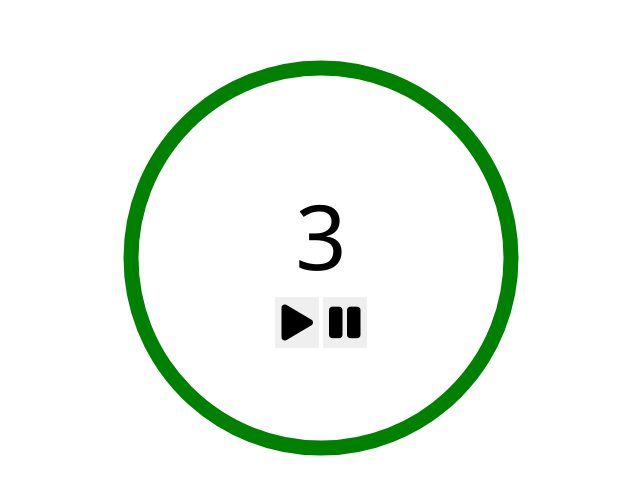
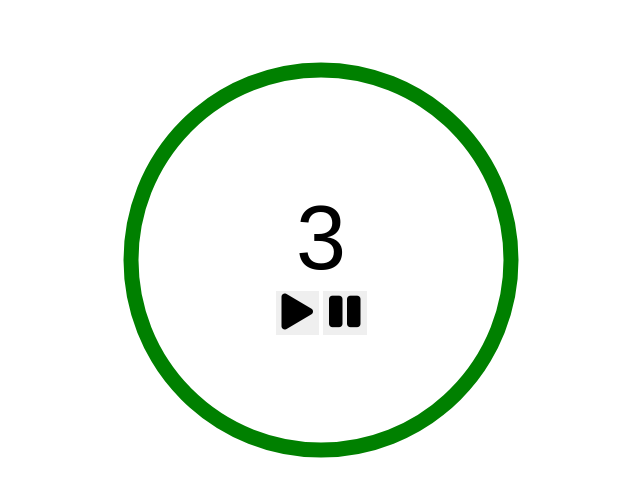
Before and after one commit to BeastRush1231/SSED_The_New_Modern_JavaScript_Bootcamp, a plain HTML site: page index.html in a window 1280 px wide. Shown: the part 148-644 px from the top of the page, without its empty margins (319-959 px from the left). Drawn offline with Linux system fonts and the light colour scheme.

Commit message:
1220 MSP-Section20 Drawing Animation Styling and Wrap-up refactoring

```diff
--- a/style.css
+++ b/style.css
@@ -1,3 +1,10 @@
+body {
+  display: flex;
+  justify-content: center;
+  align-items: center;
+  height: 100vh;
+}
+
 .dial {
   height: 400px;
   width: 400px;
@@ -5,16 +12,7 @@
 
 .timer {
   position: relative;
-  display: inline-block;
-}
-
-* {
-  font: inherit;
-}
-
-body {
-  font-family: 'Segoe UI', Roboto, Oxygen, Ubuntu, Cantarell, 'Fira Sans',
-    'Droid Sans', 'Helvetica Neue', Helvetica, Arial, sans-serif;
+  display: flex;
 }
 
 .timer input {
@@ -31,19 +29,8 @@ body {
   cursor: pointer;
 }
 
-.timer button:focus {
+.timer button:focus, .timer input:focus {
   outline: none;
-}
-
-.timer input:focus {
-  outline: none;
-}
-
-body {
-  display: flex;
-  justify-content: center;
-  align-items: center;
-  height: 100vh;
 }
 
 .controls {
```
